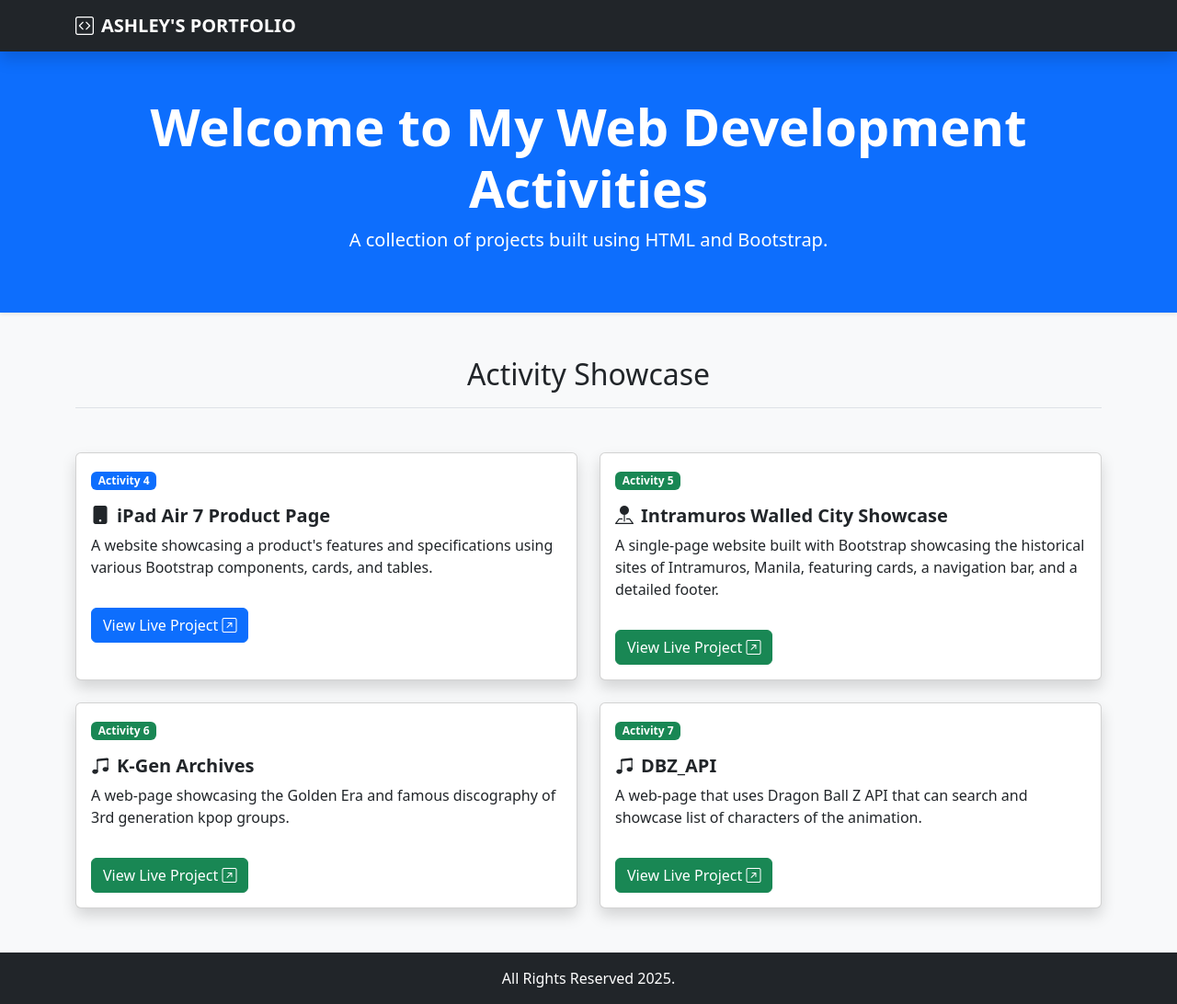
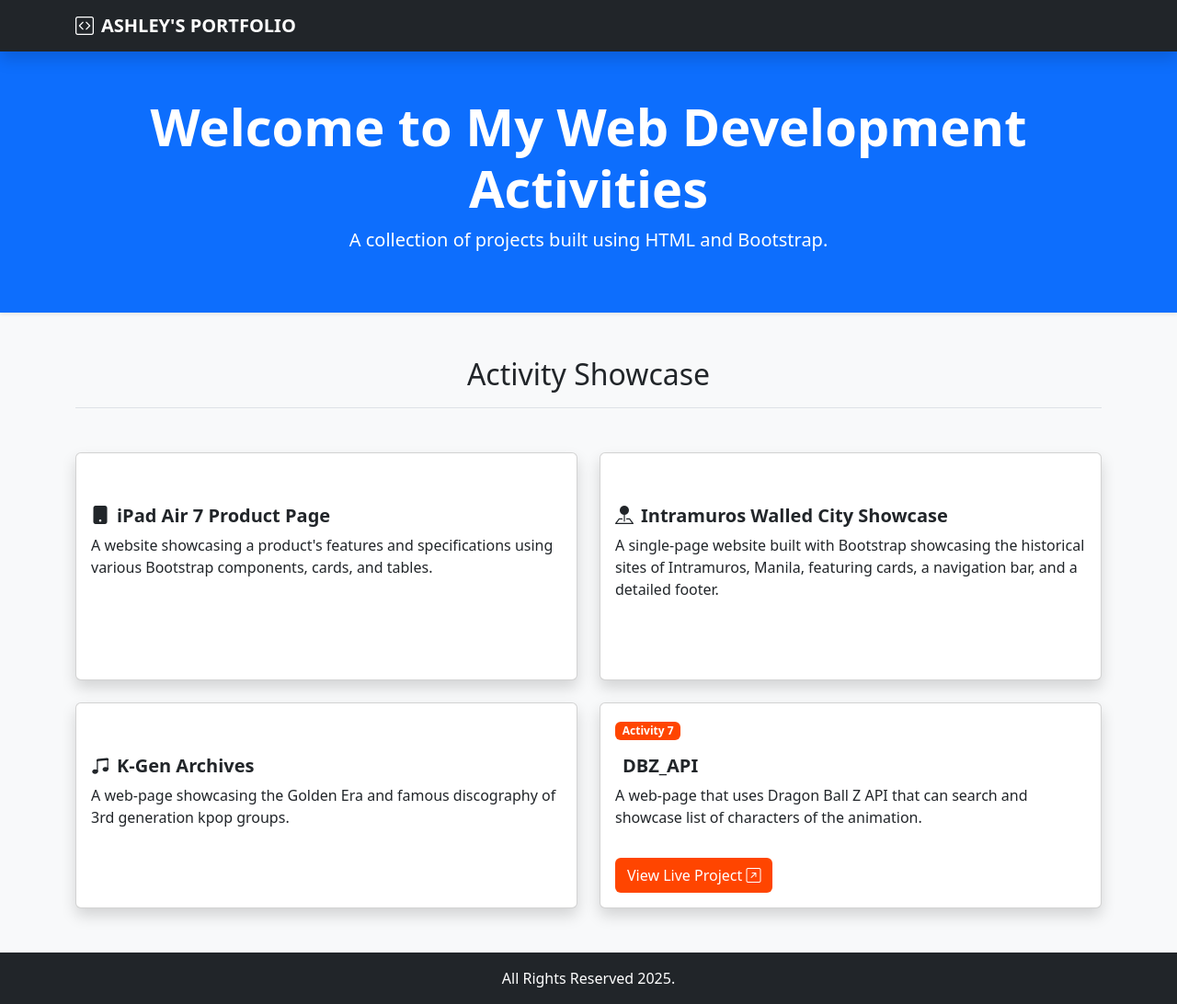
Before and after one commit to ashleybiancaecruz/ashleybiancaecruz.github.io, a plain HTML site: page index.html in a window 1280 px wide. Shown: the whole page at 92% size. Drawn offline with nearby package versions, Linux system fonts and the light colour scheme.

Commit message:
changing pin and colors

```diff
--- a/index.html
+++ b/index.html
@@ -46,10 +46,10 @@
             <div class="col">
                 <div class="card h-100 activity-card shadow">
                     <div class="card-body">
-                        <span class="badge bg-primary mb-3">Activity 4</span>
+                         <span class="badge mb-3" style="background-color: primary;">Activity 4</span>
                         <h5 class="card-title fw-bold"><i class="bi bi-tablet-fill me-2"></i>iPad Air 7 Product Page</h5>
                         <p class="card-text">A website showcasing a product's features and specifications using various Bootstrap components, cards, and tables.</p>
-                        <a href="https://ashleybiancaecruz.github.io/ash.github.io/" class="btn btn-primary mt-3" target="_blank">
+                        <a href="https://ashleybiancaecruz.github.io/ash.github.io/" class="btn mt-3" style="background-color: primary; color: white;" target="_blank">
                             View Live Project <i class="bi bi-arrow-up-right-square"></i>
                         </a>
                     </div>
@@ -59,10 +59,10 @@
             <div class="col">
                 <div class="card h-100 activity-card shadow">
                     <div class="card-body">
-                        <span class="badge bg-success mb-3">Activity 5</span>
+                         <span class="badge mb-3" style="background-color: success;">Activity 5</span>
                         <h5 class="card-title fw-bold"><i class="bi bi-pin-map-fill me-2"></i>Intramuros Walled City Showcase</h5>
                         <p class="card-text">A single-page website built with Bootstrap showcasing the historical sites of Intramuros, Manila, featuring cards, a navigation bar, and a detailed footer.</p>
-                        <a href="https://ashleybiancaecruz.github.io/intramuros.github.io/" class="btn btn-success mt-3" target="_blank">
+                        <a href="https://ashleybiancaecruz.github.io/intramuros.github.io/" class="btn mt-3" style="background-color: success; color: white;" target="_blank">
                          View Live Project <i class="bi bi-arrow-up-right-square"></i>
                         </a>
                     </div>
@@ -72,10 +72,10 @@
             <div class="col">
                 <div class="card h-100 activity-card shadow">
                     <div class="card-body">
-                        <span class="badge bg-success mb-3">Activity 6</span>
+                        <span class="badge mb-3" style="background-color: warning;">Activity 6</span>
                         <h5 class="card-title fw-bold"><i class="bi bi-music-note-beamed me-2"></i>K-Gen Archives</h5>
                         <p class="card-text">A web-page showcasing the Golden Era and famous discography of 3rd generation kpop groups.</p>
-                        <a href="https://ashleybiancaecruz.github.io/kpopgallery.github.io/" class="btn btn-success mt-3" target="_blank">
+                        <a href="https://ashleybiancaecruz.github.io/kpopgallery.github.io/" class="btn mt-3" style="background-color: warning; color: white;" target="_blank">
                          View Live Project <i class="bi bi-arrow-up-right-square"></i>
                         </a>
                     </div>
@@ -85,10 +85,10 @@
              <div class="col">
                 <div class="card h-100 activity-card shadow">
                     <div class="card-body">
-                        <span class="badge bg-success mb-3">Activity 7</span>
-                        <h5 class="card-title fw-bold"><i class="bi bi-music-note-beamed me-2"></i>DBZ_API</h5>
+                        <span class="badge mb-3" style="background-color: orangered;">Activity 7</span>
+                        <h5 class="card-title fw-bold"><i class="bi bi-movie-note-beamed me-2"></i>DBZ_API</h5>
                         <p class="card-text">A web-page that uses Dragon Ball Z API that can search and showcase list of characters of the animation.</p>
-                        <a href="https://ashleybiancaecruz.github.io/DBZ-API.github.io/" class="btn btn-success mt-3" target="_blank">
+                        <a href="https://ashleybiancaecruz.github.io/DBZ-API.github.io/" class="btn mt-3" style="background-color: orangered; color: white;" target="_blank">
                          View Live Project <i class="bi bi-arrow-up-right-square"></i>
                         </a>
                     </div>
```
